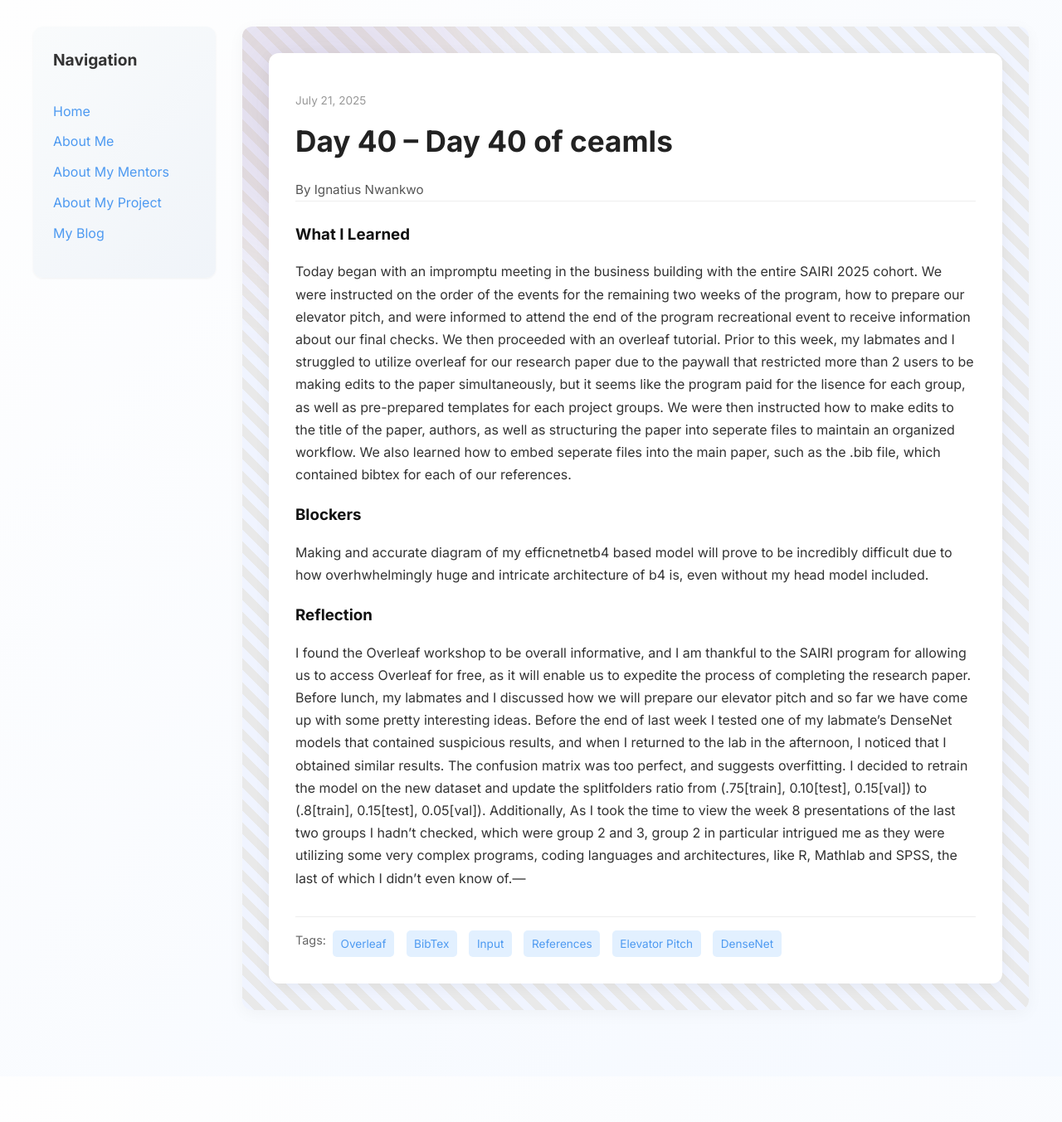
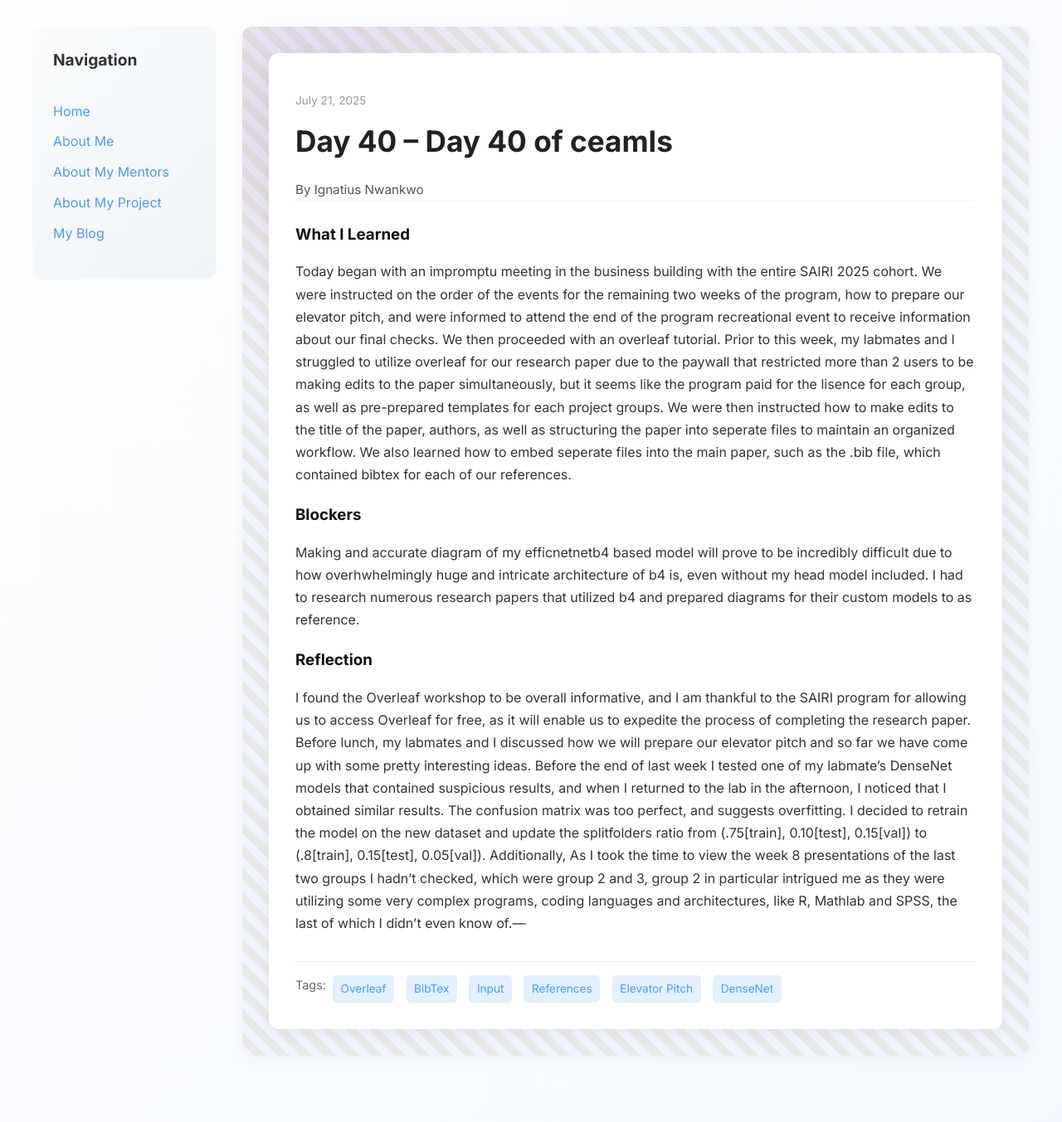
Before and after one commit to toxhi/toxhi.github.io, a Jekyll site: the page built from _posts/2025-07-21-day-40.md, in a window 1280 px wide. Shown: the whole page at 83% size. Built offline with Jekyll 4.4.1, drawn with Linux system fonts in a browser that asks for light colours; before the commit the page ends 1298 px from its top, so only the background shows below that.

Commit message:
Update 2025-07-21-day-40.md

```diff
--- a/_posts/2025-07-21-day-40.md
+++ b/_posts/2025-07-21-day-40.md
@@ -11,7 +11,7 @@
 
 
 blockers: |
-  Making and accurate diagram of my efficnetnetb4 based model will prove to be incredibly difficult due to how overhwhelmingly huge and intricate architecture of b4 is, even without my head model included.
+  Making and accurate diagram of my efficnetnetb4 based model will prove to be incredibly difficult due to how overhwhelmingly huge and intricate architecture of b4 is, even without my head model included. I had to research numerous research papers that utilized b4 and prepared diagrams for their custom models to as reference.
 reflection: |
   I found the Overleaf workshop to be overall informative, and I am thankful to the SAIRI program for allowing us to access Overleaf for free, as it will enable us to expedite the process of completing the research paper. Before lunch, my labmates and I discussed how we will prepare our elevator pitch and so far we have come up with some pretty interesting ideas. Before the end of last week I tested one of my labmate's DenseNet models that contained suspicious results, and when I returned to the lab in the afternoon, I noticed that I obtained similar results. The confusion matrix was too perfect, and suggests overfitting. I decided to retrain the model on the new dataset and update the splitfolders ratio from (.75[train], 0.10[test], 0.15[val]) to (.8[train], 0.15[test], 0.05[val]). Additionally, As I took the time to view the week 8 presentations of the last two groups I hadn't checked, which were group 2 and 3, group 2 in particular intrigued me as they were utilizing some very complex programs, coding languages and architectures, like R, Mathlab and SPSS, the last of which I didn't even know of.---
 ---
```
